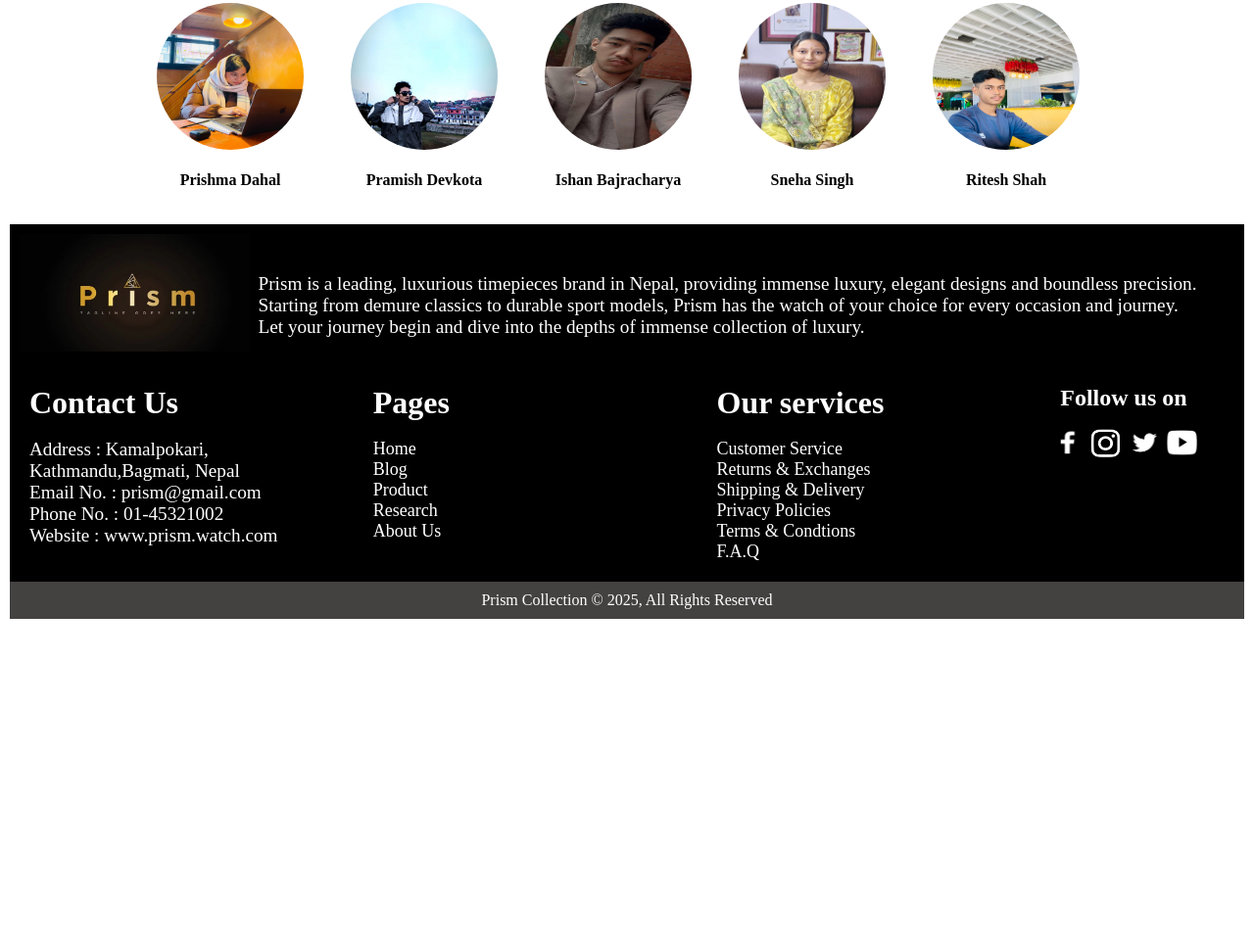
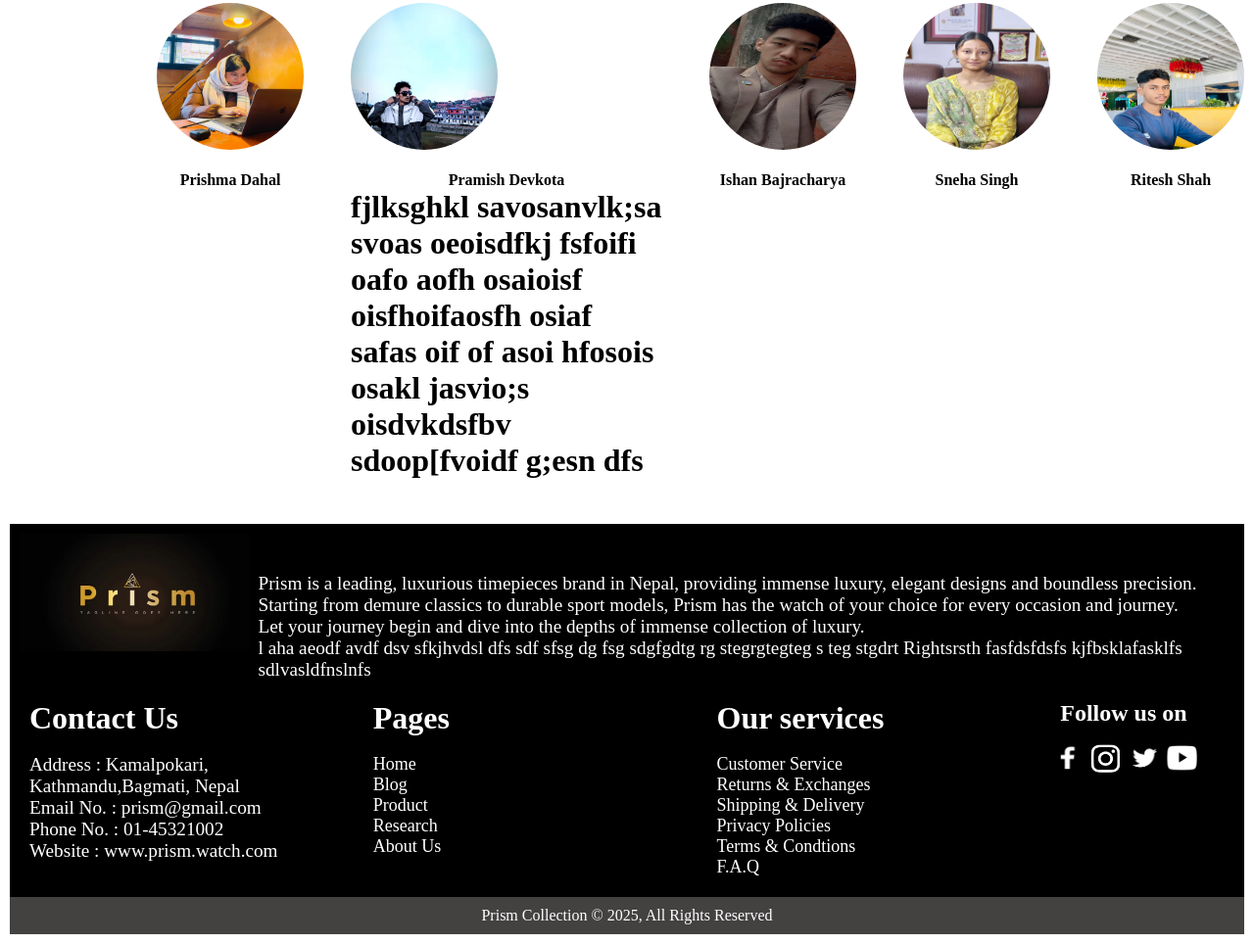
Before and after one commit to Sanrose-Bhets/NP01CP4A240210-Ishan-Bajracharya, a plain HTML site: page Home_Page/index.html in a window 1280 px wide. Shown: the part 3895-4859 px from the top of the page at 98% size. Before the commit the page ends 4537 px from the top, so only its background shows below. Drawn offline with Linux system fonts and the light colour scheme.

Commit message:
at 204 added header and at fooder added paragraph

```diff
--- a/Home_Page/index.html
+++ b/Home_Page/index.html
@@ -201,6 +201,8 @@
                     <div class="photoss">
                         <a href="../Pages/About_us_Page.html"><img src="../Assets/Pramish.jpg" alt=""></a><br><br>
                         <h4>Pramish Devkota</h4>
+                        <h1> fjlksghkl savosanvlk;sa svoas oeoisdfkj fsfoifi oafo  aofh osaioisf oisfhoifaosfh osiaf safas
+                             oif of asoi hfosois osakl jasvio;s oisdvkdsfbv sdoop[fvoidf g;esn dfs</h1>
                     </div>
                     <div class="photoss">
                         <a href="../Pages/About_us_Page.html"><img src="../Assets/Ishan.jpg" alt=""></a><br><br>
@@ -228,7 +230,21 @@
                             designs and boundless precision. <br>
                             Starting from demure classics to durable sport models, Prism has the watch of your choice
                             for every occasion and journey. <br>
-                            Let your journey begin and dive into the depths of immense collection of luxury. <br></p>
+                            Let your journey begin and dive into the depths of immense collection of luxury. <br>
+                        </p>
+                        <p>l aha
+                             aeodf avdf
+                             dsv sfkjhvdsl
+                             dfs sdf
+                             sfsg dg
+                             fsg sdgfgdtg
+                             rg stegrgtegteg
+                            s teg stgdrt Rightsrsth
+                        fasfdsfdsfs
+                        kjfbsklafasklfs
+                    sdlvasldfnslnfs
+                </data></s>
+                        </p>
                     </div>
                 </div>
                 <div class="footer-bottom">
```
